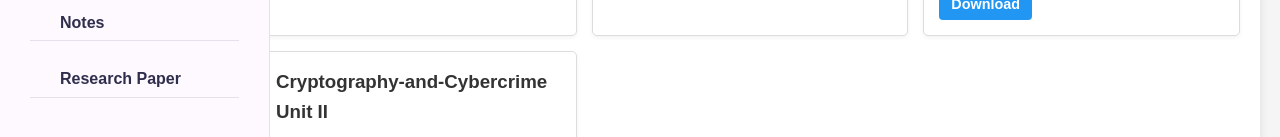
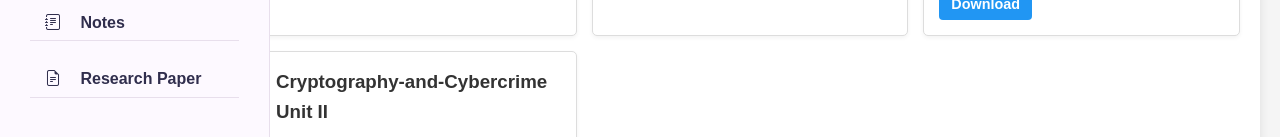
Before and after one commit to chaitanyaxiii/yogeshchandrapuranik, a plain HTML site: page Allingned YP -Main/YP-main/notes.html in a window 1280 px wide. Shown: the part 509-646 px from the top of the page. Drawn offline with nearby package versions, Linux system fonts and the light colour scheme.

Commit message:
Updated notes.js with new changes

```diff
--- a/Allingned YP -Main/YP-main/notes.html
+++ b/Allingned YP -Main/YP-main/notes.html
@@ -9,6 +9,7 @@
     <link rel="stylesheet" href="nav.css">
     <link rel="stylesheet" href="color-1.css">
     <link rel="stylesheet" href="https://cdnjs.cloudflare.com/ajax/libs/font-awesome/5.15.4/css/all.min.css">
+    <link rel="stylesheet" href="https://cdn.jsdelivr.net/npm/bootstrap-icons/font/bootstrap-icons.css">
 </head>
 
 <body>
```
Also changed, not shown: Allingned YP -Main/YP-main/login.html (+1 -0 lines), Allingned YP -Main/YP-main/research.html (+1 -0 lines).
